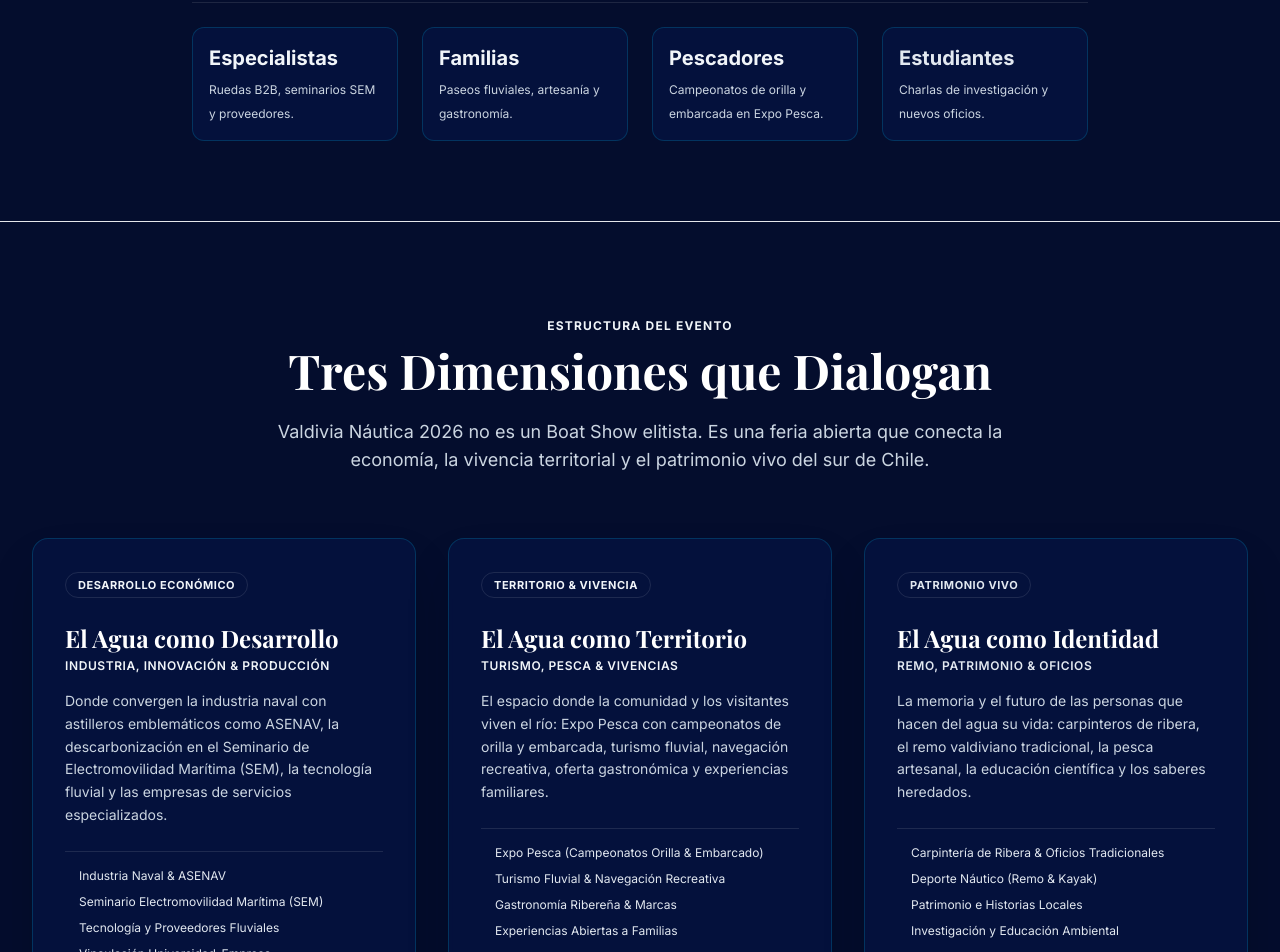
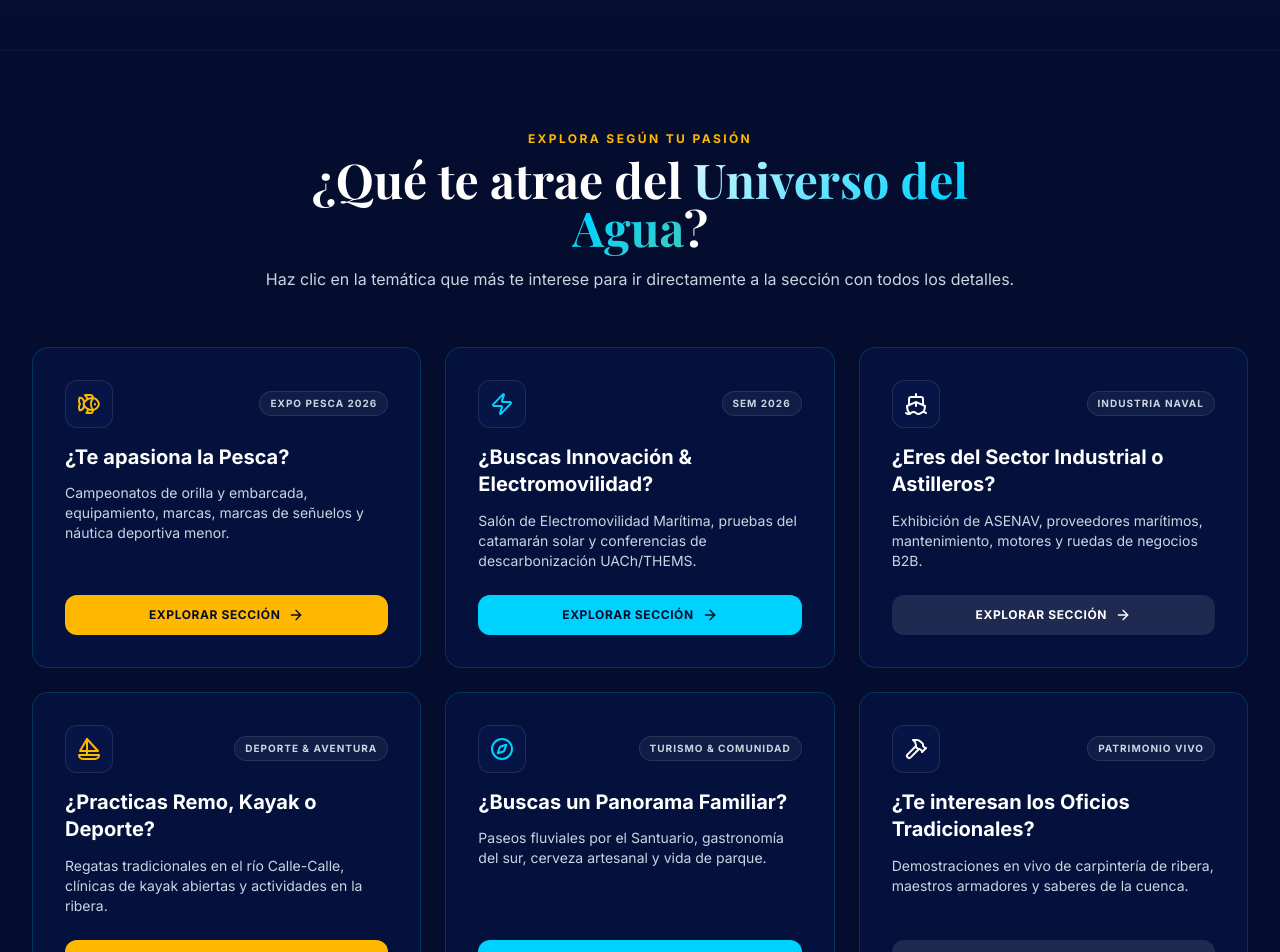
Before and after one commit to erikogodoy/web-valdivia-nautica-2026, a Next.js app: page / in a window 1280 px wide. Shown: the part 1860-2812 px from the top of the page. Built offline with nearby package versions, Linux system fonts and the light colour scheme; a web font is replaced by a local one.

Commit message:
feat: narrative flow with InterestHub for instant passion discovery

```diff
--- a/src/app/page.tsx
+++ b/src/app/page.tsx
@@ -4,11 +4,10 @@ import React, { useState } from 'react';
 import Header from '@/components/ui/Header';
 import Hero from '@/components/ui/Hero';
 import OrganizersBar from '@/components/ui/OrganizersBar';
-import InclusiveMessage from '@/components/ui/InclusiveMessage';
+import NarrativeIntro from '@/components/ui/NarrativeIntro';
+import InterestHub from '@/components/ui/InterestHub';
 import TresDimensiones from '@/components/ui/TresDimensiones';
-import MundosSection from '@/components/ui/MundosSection';
 import AudienceTabs from '@/components/ui/AudienceTabs';
-import SEMHighlight from '@/components/ui/SEMHighlight';
 import SponsorsSection from '@/components/ui/SponsorsSection';
 import Footer from '@/components/ui/Footer';
 import ContactModal from '@/components/ui/ContactModal';
@@ -38,37 +37,34 @@ export default function Home() {
 
   return (
     <>
-      {/* Semantic Header */}
+      {/* Header */}
       <Header onOpenModal={handleOpenModal} />
 
-      {/* Semantic Main Content */}
+      {/* Main Narrative Flow */}
       <main className="flex-grow">
-        {/* 1. Hero Section (Inspirado directamente en el Afiche Oficial 2026) */}
+        {/* 1. Hero Visual & Coordenadas */}
         <Hero onOpenModal={handleOpenModal} />
 
-        {/* 2. Barra de Marcas & Auspiciadores Oficiales (Municipalidad, UACh, ASENAV, THEMS, etc.) */}
+        {/* 2. Marquesina de Instituciones Patrocinadoras */}
         <OrganizersBar />
 
-        {/* 3. Manifiesto & Propósito Inclusivo: "Una Feria Para Todos" */}
-        <InclusiveMessage />
+        {/* 3. Presentación Narrativa de 1 Párrafo Elocuente */}
+        <NarrativeIntro />
 
-        {/* 4. Las Tres Dimensiones: Desarrollo, Territorio, Identidad */}
+        {/* 4. Hub de Descubrimiento Inmediato por Pasión (Pesca, SEM, Industria, Remo, Turismo, Oficios) */}
+        <InterestHub />
+
+        {/* 5. Las Tres Dimensiones: Desarrollo, Territorio, Identidad */}
         <TresDimensiones />
 
-        {/* 5. Siete Mundos Detail */}
-        <MundosSection />
-
-        {/* 6. Perfil de Audiencia (Para Ti) */}
+        {/* 6. Guía por Perfil de Usuario */}
         <AudienceTabs onOpenModal={handleOpenModal} />
 
-        {/* 7. Salón de Electromovilidad Marítima (SEM) */}
-        <SEMHighlight onOpenModal={handleOpenModal} />
-
-        {/* 8. Categorías de Auspicio (Litio, Cobalto, Manganeso, Níquel, Cadmio) */}
+        {/* 7. Niveles de Patrocinio */}
         <SponsorsSection onOpenModal={handleOpenModal} />
       </main>
 
-      {/* Semantic Footer */}
+      {/* Footer */}
       <Footer onOpenModal={handleOpenModal} />
 
       {/* Interactive Modal */}
--- /dev/null
+++ b/src/components/ui/InterestHub.tsx
@@ -0,0 +1,131 @@
+'use client';
+
+import React from 'react';
+import Link from 'next/link';
+import { Fish, Zap, Ship, Sailboat, Compass, Hammer, ArrowRight } from 'lucide-react';
+
+const INTERESTS = [
+  {
+    id: 'pesca',
+    href: '/expo-pesca',
+    icon: Fish,
+    tag: 'EXPO PESCA 2026',
+    title: '¿Te apasiona la Pesca?',
+    description: 'Campeonatos de orilla y embarcada, equipamiento, marcas, marcas de señuelos y náutica deportiva menor.',
+    color: 'border-poster-gold/40 hover:border-poster-gold text-poster-gold',
+    btnBg: 'bg-poster-gold text-poster-midnight hover:bg-poster-goldHover',
+  },
+  {
+    id: 'sem',
+    href: '/sem',
+    icon: Zap,
+    tag: 'SEM 2026',
+    title: '¿Buscas Innovación & Electromovilidad?',
+    description: 'Salón de Electromovilidad Marítima, pruebas del catamarán solar y conferencias de descarbonización UACh/THEMS.',
+    color: 'border-poster-cyan/40 hover:border-poster-cyan text-poster-cyan',
+    btnBg: 'bg-poster-cyan text-poster-midnight hover:bg-white',
+  },
+  {
+    id: 'industria',
+    href: '/industria-naval',
+    icon: Ship,
+    tag: 'INDUSTRIA NAVAL',
+    title: '¿Eres del Sector Industrial o Astilleros?',
+    description: 'Exhibición de ASENAV, proveedores marítimos, mantenimiento, motores y ruedas de negocios B2B.',
+    color: 'border-white/20 hover:border-white text-white',
+    btnBg: 'bg-white/10 text-white hover:bg-white/20',
+  },
+  {
+    id: 'remo',
+    href: '/deporte-turismo',
+    icon: Sailboat,
+    tag: 'DEPORTE & AVENTURA',
+    title: '¿Practicas Remo, Kayak o Deporte?',
+    description: 'Regatas tradicionales en el río Calle-Calle, clínicas de kayak abiertas y actividades en la ribera.',
+    color: 'border-poster-gold/40 hover:border-poster-gold text-poster-gold',
+    btnBg: 'bg-poster-gold text-poster-midnight hover:bg-poster-goldHover',
+  },
+  {
+    id: 'turismo',
+    href: '/valdivia',
+    icon: Compass,
+    tag: 'TURISMO & COMUNIDAD',
+    title: '¿Buscas un Panorama Familiar?',
+    description: 'Paseos fluviales por el Santuario, gastronomía del sur, cerveza artesanal y vida de parque.',
+    color: 'border-poster-cyan/40 hover:border-poster-cyan text-poster-cyan',
+    btnBg: 'bg-poster-cyan text-poster-midnight hover:bg-white',
+  },
+  {
+    id: 'oficios',
+    href: '/oficios',
+    icon: Hammer,
+    tag: 'PATRIMONIO VIVO',
+    title: '¿Te interesan los Oficios Tradicionales?',
+    description: 'Demostraciones en vivo de carpintería de ribera, maestros armadores y saberes de la cuenca.',
+    color: 'border-white/20 hover:border-white text-white',
+    btnBg: 'bg-white/10 text-white hover:bg-white/20',
+  },
+];
+
+export default function InterestHub() {
+  return (
+    <section className="py-20 bg-poster-midnight relative z-20">
+      <div className="max-w-7xl mx-auto px-4 sm:px-6 lg:px-8">
+
+        {/* Header */}
+        <div className="text-center max-w-3xl mx-auto mb-14">
+          <span className="text-xs font-bold uppercase tracking-[0.2em] text-poster-gold block mb-2">
+            Explora según tu Pasión
+          </span>
+          <h2 className="text-3xl sm:text-5xl font-serif font-bold text-white mb-4">
+            ¿Qué te atrae del <span className="text-poster-river">Universo del Agua</span>?
+          </h2>
+          <p className="text-sm sm:text-base text-slate-300">
+            Haz clic en la temática que más te interese para ir directamente a la sección con todos los detalles.
+          </p>
+        </div>
+
+        {/* Grid of 6 Interest Hub Cards */}
+        <div className="grid grid-cols-1 md:grid-cols-2 lg:grid-cols-3 gap-6">
+          {INTERESTS.map((item) => {
+            const Icon = item.icon;
+            return (
+              <div
+                key={item.id}
+                className={`glass-panel p-6 sm:p-8 rounded-2xl border transition-all duration-300 hover:scale-[1.02] flex flex-col justify-between ${item.color}`}
+              >
+                <div>
+                  <div className="flex items-center justify-between mb-4">
+                    <div className="w-12 h-12 rounded-xl bg-poster-dark border border-white/10 flex items-center justify-center">
+                      <Icon className="w-6 h-6" />
+                    </div>
+                    <span className="text-[10px] font-bold uppercase tracking-widest px-2.5 py-1 rounded-full bg-white/5 border border-white/10 text-slate-300">
+                      {item.tag}
+                    </span>
+                  </div>
+
+                  <h3 className="text-xl font-bold text-white mb-3 font-sans leading-snug">
+                    {item.title}
+                  </h3>
+
+                  <p className="text-xs sm:text-sm text-slate-300 leading-relaxed mb-6">
+                    {item.description}
+                  </p>
+                </div>
+
+                <Link
+                  href={item.href}
+                  className={`w-full py-3 px-4 rounded-xl text-xs font-bold uppercase tracking-wider flex items-center justify-center gap-2 transition-all ${item.btnBg}`}
+                >
+                  Explorar Sección
+                  <ArrowRight className="w-4 h-4" />
+                </Link>
+              </div>
+            );
+          })}
+        </div>
+
+      </div>
+    </section>
+  );
+}
--- /dev/null
+++ b/src/components/ui/NarrativeIntro.tsx
@@ -0,0 +1,28 @@
+'use client';
+
+import React from 'react';
+import { Waves, Sparkles } from 'lucide-react';
+
+export default function NarrativeIntro() {
+  return (
+    <section className="py-16 bg-gradient-to-b from-poster-midnight via-poster-dark to-poster-midnight border-y border-white/5 relative z-20">
+      <div className="max-w-4xl mx-auto px-4 sm:px-6 lg:px-8 text-center">
+
+        <div className="inline-flex items-center gap-2 px-4 py-1.5 rounded-full bg-poster-cyan/10 border border-poster-cyan/30 text-poster-cyan text-xs font-bold uppercase tracking-widest mb-6">
+          <Sparkles className="w-4 h-4 text-poster-cyan" />
+          La Esencia del Evento
+        </div>
+
+        <h2 className="text-2xl sm:text-4xl font-serif font-bold text-white mb-6 leading-tight">
+          El agua no es solo paisaje. <br />
+          <span className="text-poster-river">Es desarrollo, territorio e identidad.</span>
+        </h2>
+
+        <p className="text-base sm:text-xl text-slate-200 leading-relaxed font-sans font-light">
+          <strong className="font-semibold text-white">Valdivia Náutica 2026</strong> es el principal encuentro del sur de Chile dedicado al universo del agua. No es una exhibición exclusiva de embarcaciones ni un show para pocos: es el punto de reunión donde la industria naval, la descarbonización con electromovilidad (SEM), la pesca deportiva, el remo centenario, la gastronomía ribereña y la ciencia convergen en el Parque Saval para celebrar y proyectar la vida de una ciudad que nació navegando sus ríos.
+        </p>
+
+      </div>
+    </section>
+  );
+}
```
